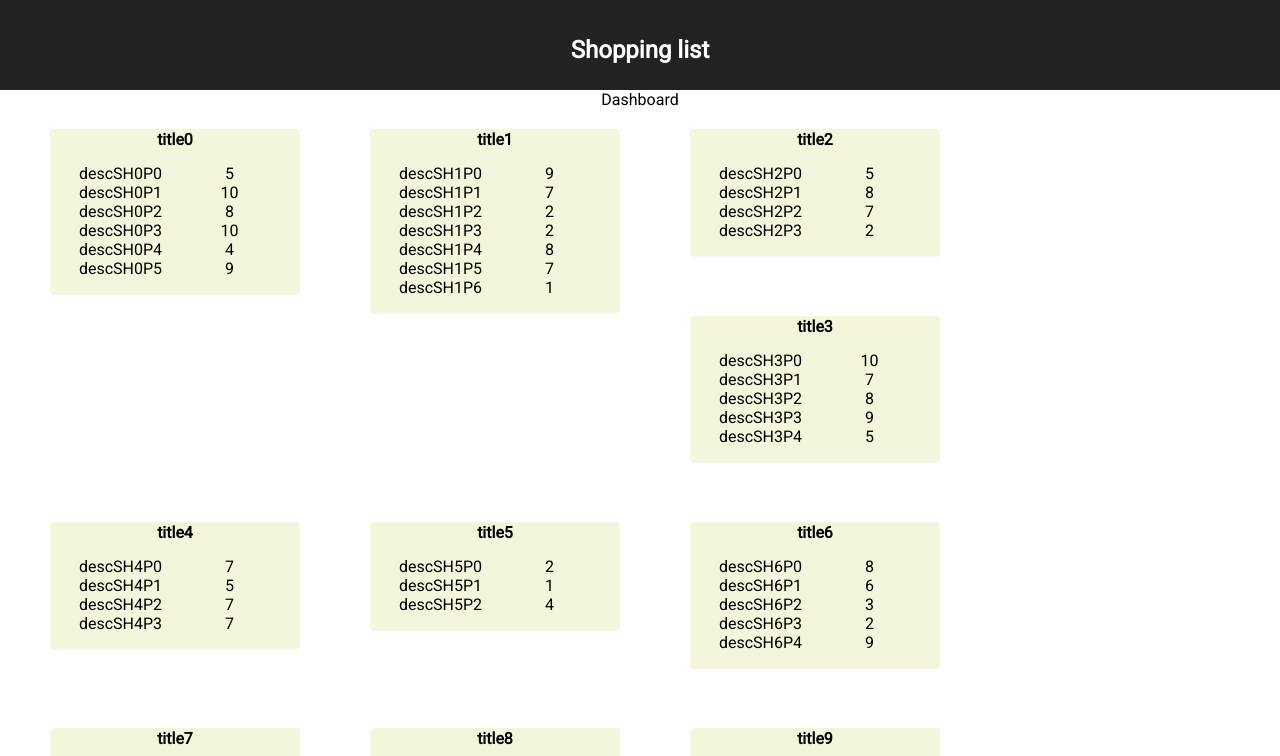
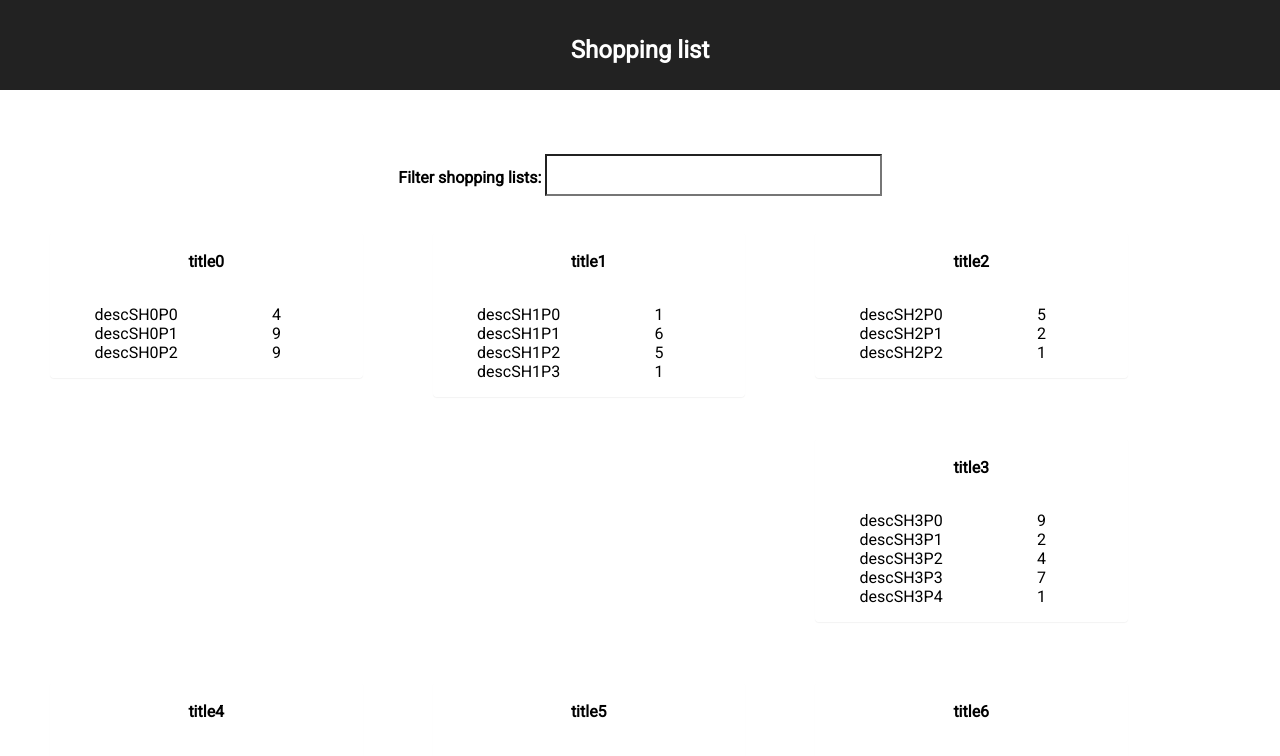
Before and after one commit to stefyrosca/shopping-list, a React app: page / in a window 1280 px wide. Shown: the top 756 px of the page. Built offline with nearby package versions, Linux system fonts and the light colour scheme.

Commit message:
Add filter event & colors

```diff
--- /dev/null
+++ b/src/colors.css
@@ -0,0 +1,3 @@
+@value blue200: #90CAF9;
+@value deepOrange500: #FF5722;
+@value blueGrey100: #CFD8DC;
--- a/src/index.css
+++ b/src/index.css
@@ -1,15 +1,12 @@
 @import url('https://fonts.googleapis.com/css?family=Roboto');
-
-
-/*@font-face {*/
-  /*font-family: "Roboto";*/
-  /*src: url();*/
-/*}*/
+/*@value colors: "./colors.css";*/
+@value clouds, peter-river from "./colors.css";
 
 html {
   font-family: 'Roboto', sans-serif;
   -webkit-text-size-adjust: 100%;
   -ms-text-size-adjust: 100%;
+  background-color: clouds;
 }
 body {
   margin: 0;
--- a/src/pages/dashboard/Dashboard.js
+++ b/src/pages/dashboard/Dashboard.js
@@ -1,23 +1,40 @@
 import React, {Component} from 'react'
 import {connect} from "react-redux";
 import {ShoppingListComponent} from "../shopping-list/ShoppingList";
-import style from './style.css'
+import styles from './style.css'
+import {filter} from "../../store/shopping-list.reducer";
 
 class DashboardComponent extends Component {
+    timeout;
     constructor(props) {
         super(props);
-        this.state = {dashboards: []};
+        this.state = {
+            filterValue: ''
+        };
+        this.filterItems = this.filterItems.bind(this);
     }
 
     render() {
-        return <div>Dashboard
-            <div className={style.container}>
-                {this.props.shoppingList.items.map((shoppingList, index) => {
-                    return <div key={index} className={style.col}><ShoppingListComponent shoppingList={shoppingList}/></div>
+        return <div>
+            <div className={styles.input}>
+                <label>Filter shopping lists</label>
+                <input className={styles['input-field']} value={this.state.filterValue} onChange={this.filterItems}/>
+            </div>
+            <div className={styles.container}>
+                {this.props.shoppingList.filteredItems.map((shoppingList, index) => {
+                    return <div key={index} className={styles.col}><ShoppingListComponent shoppingList={shoppingList}/></div>
                 })}
             </div>
         </div>
     }
+
+    filterItems(event) {
+        this.setState({...this.state, filterValue: event.target.value}, ()=> {
+            clearTimeout(this.timeout);
+            setTimeout(()=>this.props.filter(this.state.filterValue), 800);
+        })
+    }
+
 }
 
-export default connect(state => ({...state}), {})(DashboardComponent);
+export default connect(state => ({...state}), {filter})(DashboardComponent);
--- a/src/pages/dashboard/style.css
+++ b/src/pages/dashboard/style.css
@@ -1,3 +1,5 @@
+@value blueGrey100, peter-river, deepOrange500 from "../../colors.css";
+
 .container {
     padding-right: 15px;
     padding-left: 15px;
@@ -8,7 +10,25 @@
     min-height: 1px;
     padding-right: 15px;
     padding-left: 15px;
-    width: 20%;
+    width: 25%;
     float: left;
     margin: 20px;
 }
+
+.input {
+    margin: 4em 1em 1em;
+}
+
+.input-field {
+    padding: 0.2em 0.25em;
+    background: transparent;
+    color: blueGrey100;
+    font-size: 1.55em;
+}
+
+label {
+    color: deepOrange500;
+    font-weight: bold;
+    width: 150px;
+}
+label:after { content: ": " }
--- a/src/pages/shopping-list/ShoppingList.js
+++ b/src/pages/shopping-list/ShoppingList.js
@@ -9,7 +9,9 @@ export class ShoppingListComponent extends Component {
 
     render() {
         return <div className={styles.panel}>
-            <h3 className={styles['panel-title']}>{this.props.shoppingList.title}</h3>
+            <span className={styles['panel-heading']}>
+                <h3 className={styles['panel-title']}>{this.props.shoppingList.title}</h3>
+            </span>
             <div className={styles["panel-body"]}>
                 {this.props.shoppingList.items.map((item, index) => {
                     return <div className={styles['panel-content']} key={index}>
--- a/src/pages/shopping-list/style.css
+++ b/src/pages/shopping-list/style.css
@@ -1,20 +1,25 @@
+@value deepOrange500, blue200 from "../../colors.css";
+
 .panel {
     margin-bottom: 20px;
     border: 1px solid transparent;
     border-radius: 4px;
     -webkit-box-shadow: 0 1px 1px rgba(0, 0, 0, .05);
     box-shadow: 0 1px 1px rgba(0, 0, 0, .05);
-    background-color: beige;
+    background-color: blue200;
 }
+
 .panel-body {
     padding: 15px;
 }
+
 .panel-heading {
     padding: 10px 15px;
     border-bottom: 1px solid transparent;
     border-top-left-radius: 3px;
     border-top-right-radius: 3px;
 }
+
 .panel-title {
     margin-top: 0;
     margin-bottom: 0;
--- a/src/store/shopping-list.reducer.js
+++ b/src/store/shopping-list.reducer.js
@@ -2,11 +2,24 @@ import {getShoppingLists} from "../mocks/shopping-list.mock";
 
 const actionHandler = {};
 
-const initialState = {
-    items: getShoppingLists()
+const FILTER_SHOPPING_LISTS = 'FILTER_SHOPPING_LISTS ';
+export const filter = (title) => {
+    return {type: FILTER_SHOPPING_LISTS, payload: title}
+};
+actionHandler[FILTER_SHOPPING_LISTS] = (state, action) => {
+  const filteredItems = state.items.filter(item => item.title.toLowerCase().indexOf(action.payload.toLowerCase()) !== -1);
+  return {...state, filteredItems};
 };
 
-export function shoppingListReducer (state = initialState, action) {
+const initialState = () => {
+    const initialItems = getShoppingLists();
+    return {
+        items: initialItems,
+        filteredItems: initialItems
+    }
+};
+
+export function shoppingListReducer (state = initialState(), action) {
     let handler = actionHandler[action.type];
     return handler ?  handler(state, action) : state;
 }
```
